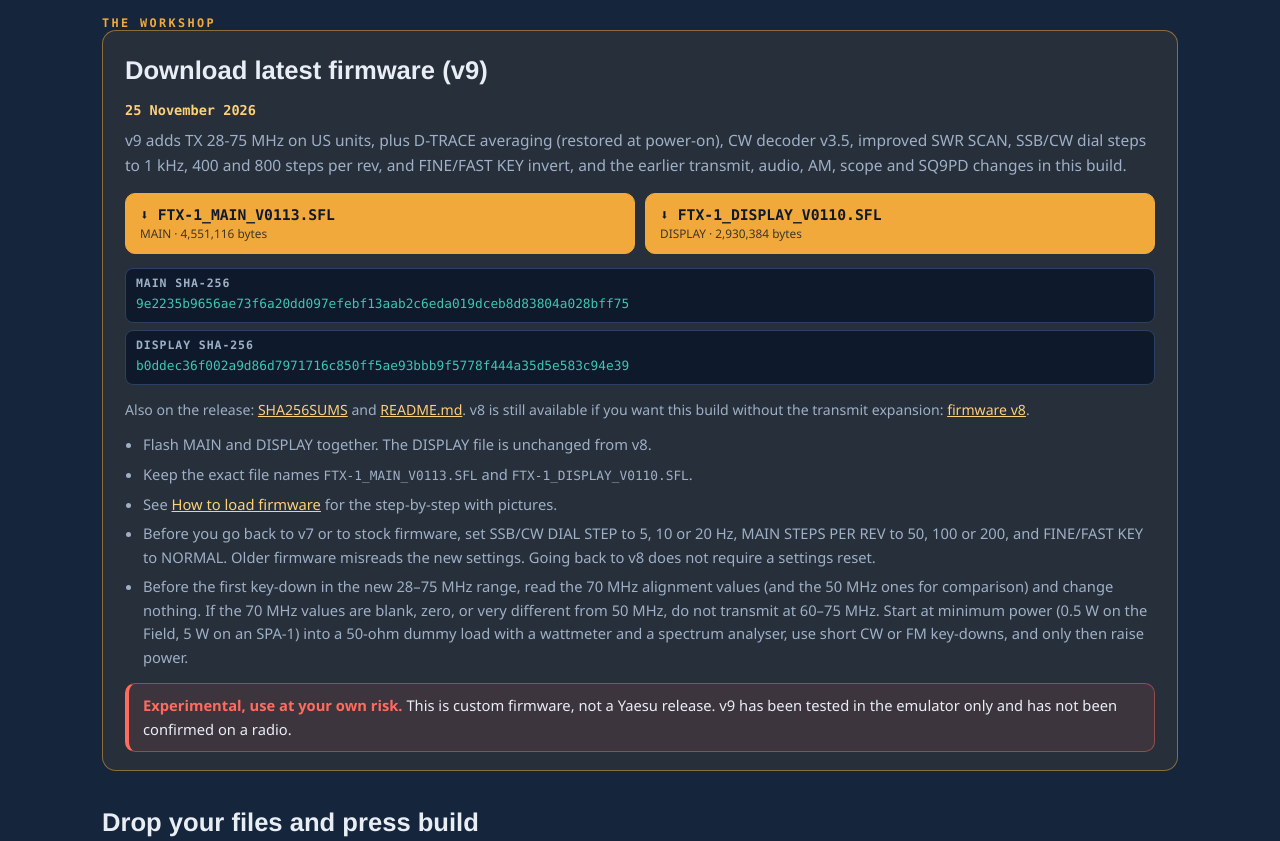
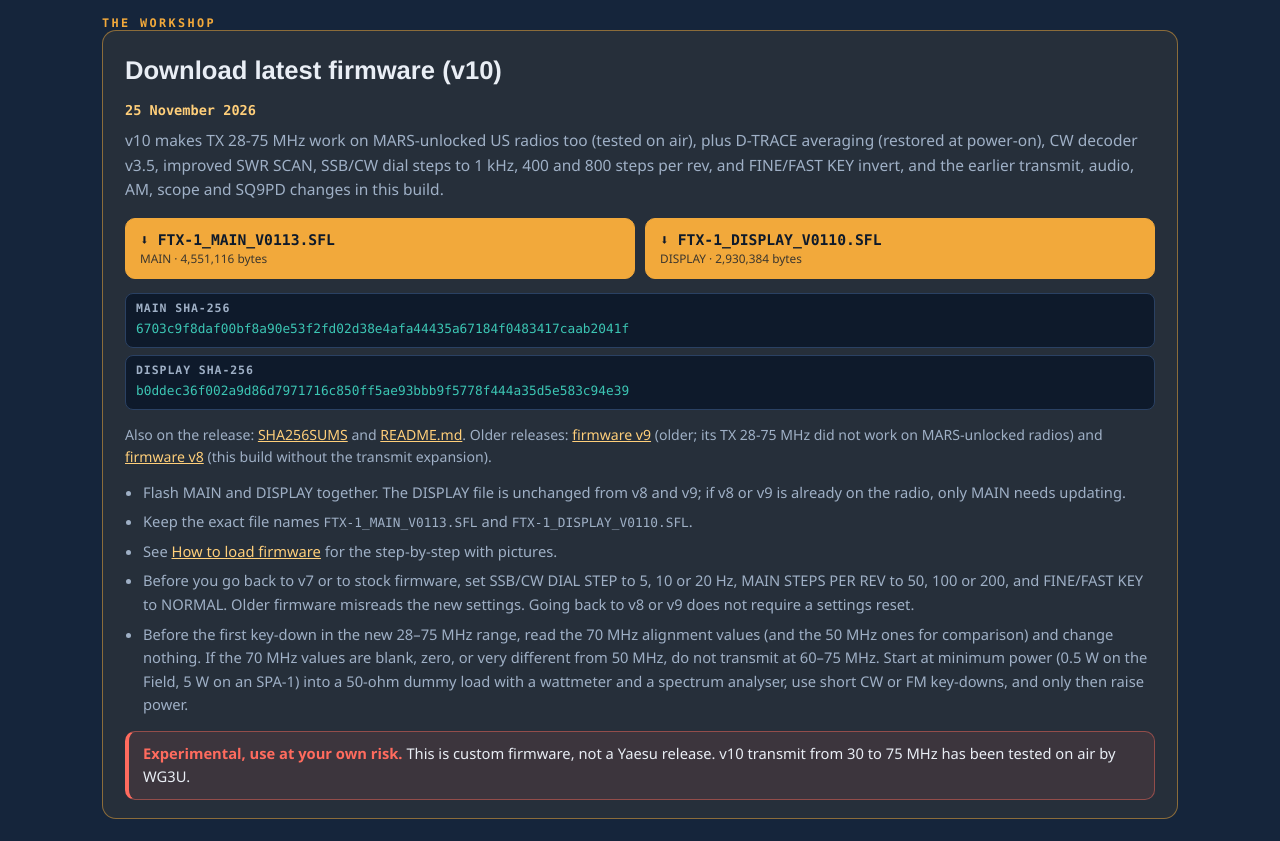
Before and after one commit to WG3U/ftx1-workshop, a plain HTML site: page index.html in a window 1280 px wide. Shown: the part 1000-1841 px from the top of the page. Drawn offline with Linux system fonts and the light colour scheme; no server answers.

Commit message:
Publish v10 firmware downloads and mark TX 28–75 MHz as tested on air
Point the latest-firmware block at the v10-2026-11-25 release, keep v9
and v8 as older releases, and note in the catalog that v10 also opens
the MARS (USA_MC) region list, with the 70 MHz calibration and filter
cautions.

```diff
--- a/index.html
+++ b/index.html
@@ -254,7 +254,7 @@ article.mod .more figcaption{font-size:.8rem;color:var(--mute)}
     <p>Turn your own copy of Yaesu's FTX-1 MAIN and DISPLAY firmware into WG3U's extended build. It adds wider transmit coverage, AM and audio upgrades, and a better scope and waterfall, on top of SQ9PD's interface modification.</p>
     <p>All the work runs on your computer, in this one page. Your firmware never leaves your computer. The page only talks to an anonymous build counter: it reads the running totals and adds 1 after each verified build.</p>
     <div class="meta">Author: WG3U &nbsp;·&nbsp; Builds on SQ9PD's work, credited below</div>
-    <div class="jump"><a class="primary" href="#download-v9">Download latest firmware (v9)</a><a href="#workshop">Open the workshop</a><a href="#catalog">Browse the mods</a><a href="#safety">Read the risks</a><a href="#undo">Going back to stock</a></div>
+    <div class="jump"><a class="primary" href="#download-v10">Download latest firmware (v10)</a><a href="#workshop">Open the workshop</a><a href="#catalog">Browse the mods</a><a href="#safety">Read the risks</a><a href="#undo">Going back to stock</a></div>
   </div>
   <div class="dial" aria-label="Build summary">
     <div class="lcd">TARGET BUILD<b id="lcdBuild">—</b></div>
@@ -282,27 +282,27 @@ article.mod .more figcaption{font-size:.8rem;color:var(--mute)}
 <section class="band alt" id="workshop"><div class="shell">
   <div class="kicker">The workshop</div>
 
-  <div class="fw-dl" id="download-v9">
-    <h2>Download latest firmware (v9)</h2>
+  <div class="fw-dl" id="download-v10">
+    <h2>Download latest firmware (v10)</h2>
     <p class="fw-date">25 November 2026</p>
-    <p class="lede">v9 adds TX 28-75 MHz on US units, plus D-TRACE averaging (restored at power-on), CW decoder v3.5, improved SWR SCAN, SSB/CW dial steps to 1 kHz, 400 and 800 steps per rev, and FINE/FAST KEY invert, and the earlier transmit, audio, AM, scope and SQ9PD changes in this build.</p>
+    <p class="lede">v10 makes TX 28-75 MHz work on MARS-unlocked US radios too (tested on air), plus D-TRACE averaging (restored at power-on), CW decoder v3.5, improved SWR SCAN, SSB/CW dial steps to 1 kHz, 400 and 800 steps per rev, and FINE/FAST KEY invert, and the earlier transmit, audio, AM, scope and SQ9PD changes in this build.</p>
     <div class="dlgrid">
-      <a class="filebtn" href="https://github.com/WG3U/ftx1-workshop/releases/download/v9-2026-11-25/FTX-1_MAIN_V0113.SFL"><span>⬇ FTX-1_MAIN_V0113.SFL</span><small>MAIN · 4,551,116 bytes</small></a>
-      <a class="filebtn" href="https://github.com/WG3U/ftx1-workshop/releases/download/v9-2026-11-25/FTX-1_DISPLAY_V0110.SFL"><span>⬇ FTX-1_DISPLAY_V0110.SFL</span><small>DISPLAY · 2,930,384 bytes</small></a>
+      <a class="filebtn" href="https://github.com/WG3U/ftx1-workshop/releases/download/v10-2026-11-25/FTX-1_MAIN_V0113.SFL"><span>⬇ FTX-1_MAIN_V0113.SFL</span><small>MAIN · 4,551,116 bytes</small></a>
+      <a class="filebtn" href="https://github.com/WG3U/ftx1-workshop/releases/download/v10-2026-11-25/FTX-1_DISPLAY_V0110.SFL"><span>⬇ FTX-1_DISPLAY_V0110.SFL</span><small>DISPLAY · 2,930,384 bytes</small></a>
     </div>
     <div class="hashes">
-      <div><span class="k">MAIN SHA-256</span><span class="hash">9e2235b9656ae73f6a20dd097efebf13aab2c6eda019dceb8d83804a028bff75</span></div>
+      <div><span class="k">MAIN SHA-256</span><span class="hash">6703c9f8daf00bf8a90e53f2fd02d38e4afa44435a67184f0483417caab2041f</span></div>
       <div><span class="k">DISPLAY SHA-256</span><span class="hash">b0ddec36f002a9d86d7971716c850ff5ae93bbb9f5778f444a35d5e583c94e39</span></div>
     </div>
-    <p class="fw-more">Also on the release: <a href="https://github.com/WG3U/ftx1-workshop/releases/download/v9-2026-11-25/SHA256SUMS">SHA256SUMS</a> and <a href="https://github.com/WG3U/ftx1-workshop/releases/download/v9-2026-11-25/README.md">README.md</a>. v8 is still available if you want this build without the transmit expansion: <a href="https://github.com/WG3U/ftx1-workshop/releases/tag/v8-2026-11-25">firmware v8</a>.</p>
+    <p class="fw-more">Also on the release: <a href="https://github.com/WG3U/ftx1-workshop/releases/download/v10-2026-11-25/SHA256SUMS">SHA256SUMS</a> and <a href="https://github.com/WG3U/ftx1-workshop/releases/download/v10-2026-11-25/README.md">README.md</a>. Older releases: <a href="https://github.com/WG3U/ftx1-workshop/releases/tag/v9-2026-11-25">firmware v9</a> (older; its TX 28-75 MHz did not work on MARS-unlocked radios) and <a href="https://github.com/WG3U/ftx1-workshop/releases/tag/v8-2026-11-25">firmware v8</a> (this build without the transmit expansion).</p>
     <ul class="fw-notes">
-      <li>Flash MAIN and DISPLAY together. The DISPLAY file is unchanged from v8.</li>
+      <li>Flash MAIN and DISPLAY together. The DISPLAY file is unchanged from v8 and v9; if v8 or v9 is already on the radio, only MAIN needs updating.</li>
       <li>Keep the exact file names <code>FTX-1_MAIN_V0113.SFL</code> and <code>FTX-1_DISPLAY_V0110.SFL</code>.</li>
       <li>See <a href="#how-to-load">How to load firmware</a> for the step-by-step with pictures.</li>
-      <li>Before you go back to v7 or to stock firmware, set SSB/CW DIAL STEP to 5, 10 or 20 Hz, MAIN STEPS PER REV to 50, 100 or 200, and FINE/FAST KEY to NORMAL. Older firmware misreads the new settings. Going back to v8 does not require a settings reset.</li>
+      <li>Before you go back to v7 or to stock firmware, set SSB/CW DIAL STEP to 5, 10 or 20 Hz, MAIN STEPS PER REV to 50, 100 or 200, and FINE/FAST KEY to NORMAL. Older firmware misreads the new settings. Going back to v8 or v9 does not require a settings reset.</li>
       <li>Before the first key-down in the new 28–75 MHz range, read the 70 MHz alignment values (and the 50 MHz ones for comparison) and change nothing. If the 70 MHz values are blank, zero, or very different from 50 MHz, do not transmit at 60–75 MHz. Start at minimum power (0.5 W on the Field, 5 W on an SPA-1) into a 50-ohm dummy load with a wattmeter and a spectrum analyser, use short CW or FM key-downs, and only then raise power.</li>
     </ul>
-    <p class="fw-risk"><strong>Experimental, use at your own risk.</strong> This is custom firmware, not a Yaesu release. v9 has been tested in the emulator only and has not been confirmed on a radio.</p>
+    <p class="fw-risk"><strong>Experimental, use at your own risk.</strong> This is custom firmware, not a Yaesu release. v10 transmit from 30 to 75 MHz has been tested on air by WG3U.</p>
   </div>
   <h2>Drop your files and press build</h2>
 
@@ -527,9 +527,10 @@ certutil -hashfile FTX-1_DISPLAY_V0110.SFL SHA256</pre>
 
   <div class="cat" data-cat="txrange"><h3><i>📡</i>TX range</h3>
     <div class="cards wide">
-    <article class="mod"><div class="mh"><b>Transmit 28–75 MHz (10 m through 74.999999 MHz)</b><span class="badge b-exp">new</span><span class="where">MAIN · band table &nbsp;<span class="badge b-legal">licence-dependent</span></span></div><div class="more">
+    <article class="mod"><div class="mh"><b>Transmit 28–75 MHz (10 m through 74.999999 MHz)</b><span class="badge b-ok">tested on air</span><span class="where">MAIN · band table &nbsp;<span class="badge b-legal">licence-dependent</span></span></div><div class="more">
       <p>On US radios, one edge in the transmit-allow table is moved so the radio can transmit continuously from 28.000000 MHz to 74.999999 MHz. 75.000000 MHz stays blocked, so the radio does not switch to the VHF filter path. HF below 28 MHz, VHF, UHF, and the tables for other regions are unchanged from v8.</p>
-      <p>The Field unit's top TX low-pass filter is designed for 30.1–70.5 MHz (Yaesu Technical Supplement EH084M90A). There is no exciter band-pass filter for 56–70 MHz; 56–75 MHz uses the BPF labelled 70–75 MHz. From 60–75 MHz the radio uses the 70 MHz calibration set, which Yaesu's alignment procedure marks UK-only, so on a US radio the power may be low, wrong, or absent. The internal tuner is specified only for HF (1.8–29.7 MHz) and 6 m; use a resonant antenna with the tuner off above 54 MHz. SPA-1 behaviour above 54 MHz is unknown.</p>
+      <p><b>v10:</b> also opens the MARS (USA_MC) region list, which MARS-unlocked US radios use, to 1.8–74.999999 MHz. On v9 those radios keyed only on 6 m and 70.0–70.5 MHz; the frequency turned red but the TX relay never engaged elsewhere. Tested on air by WG3U with v10 from 30 to 75 MHz. SQ9PD's newer release adds a similar MARS MOD; this build is based on his V40.</p>
+      <p>The Field unit's top TX low-pass filter is designed for 30.1–70.5 MHz (Yaesu Technical Supplement EH084M90A). There is no exciter band-pass filter for 56–70 MHz; 56–75 MHz uses the BPF labelled 70–75 MHz. From 60–75 MHz the radio uses the 70 MHz calibration set, which Yaesu's alignment procedure marks UK-only, so on a US radio the power may be low, wrong, or absent. Above about 70.5 MHz harmonics are less filtered. The internal tuner is specified only for HF (1.8–29.7 MHz) and 6 m; use a resonant antenna with the tuner off above 54 MHz. SPA-1 behaviour above 54 MHz is unknown.</p>
       <p>SWR SCAN presets that sit near the top of 10 m or either edge of 6 m now start and transmit the scan carrier, instead of being refused as they were on v8. BAND-mode scans still stay inside the band.</p>
       <p>Before the first key-down, read the 70 MHz alignment values (and the 50 MHz ones for comparison) and change nothing. If the 70 MHz values are blank, zero, or very different from 50 MHz, do not transmit at 60–75 MHz. Start at minimum power (0.5 W on the Field, 5 W on an SPA-1) into a 50-ohm dummy load with a wattmeter and a spectrum analyser, use short CW or FM key-downs, and only then raise power. Most of 29.7–75 MHz is not US amateur spectrum — only 50–54 MHz is, and the US has no 4 m band. Transmitting elsewhere in that range needs MARS, CAP, or other authorization.</p>
     </div></article>
```
